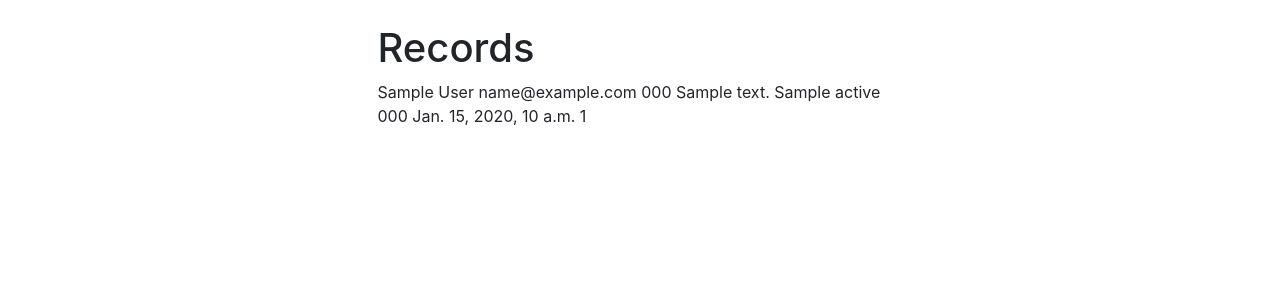
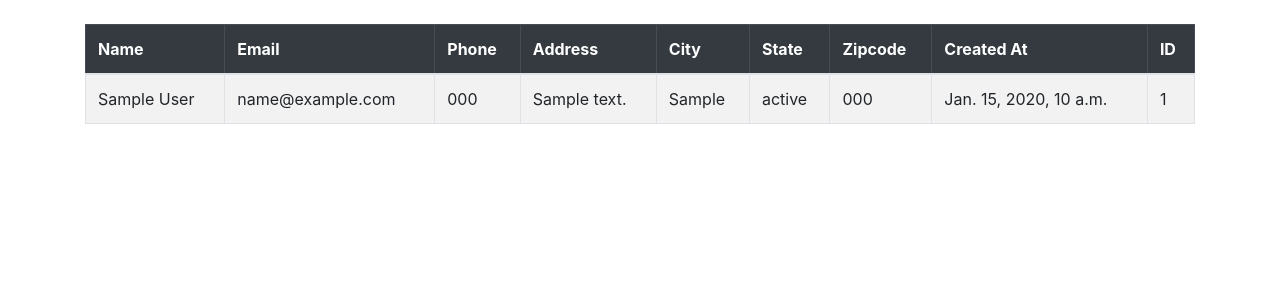
Before and after one commit to fuadeyuboglu/Django-CRM, a Django app: page / in a window 1280 px wide. Shown: the part 56-356 px from the top of the page. Run offline with Django 4.2, Linux system fonts and the light colour scheme; a user stored in the database is signed in; tables that the repository leaves empty hold one stand-in row (values such as "Sample post").

Commit message:
Placed records into bootsrap table

```diff
--- a/website/templates/home.html
+++ b/website/templates/home.html
@@ -2,28 +2,43 @@
 
 {% block content %}
 
-<div class="col-md-6 offset-md-3">
 
 {% if user.is_authenticated %}
 
-<h1>Records</h1>
+
+<table class="table table-striped table-hover table-bordered">
+  <thead class="table-dark">
+    <tr>
+      <th scope="col">Name</th>
+      <th scope="col">Email</th>
+      <th scope="col">Phone</th>
+      <th scope="col">Address</th>
+      <th scope="col">City</th>
+      <th scope="col">State</th>
+      <th scope="col">Zipcode</th>
+      <th scope="col">Created At</th>
+      <th scope="col">ID</th>
+    </tr>
+  </thead>
+  <tbody>
     {% if records %}
       {% for record in records %}
-    {{record.first_name}}
-    {{record.last_name}}
-    {{record.email}}
-    {{record.phone}}
-    {{record.address}}
-    {{record.city}}
-    {{record.state}}
-    {{record.zipcode}}
-    {{record.created_at}}
-    {{record.id}}
-    <br />
+      <tr>
+        <td>{{record.first_name}} {{record.last_name}}</td>
+        <td>{{record.email}}</td>
+        <td>{{record.phone}}</td>
+        <td>{{record.address}}</td>
+        <td>{{record.city}}</td>
+        <td>{{record.state}}</td>
+        <td>{{record.zipcode}}</td>
+        <td>{{record.created_at}}</td>
+        <td>{{record.id}}</td>
+      </tr>
       {% endfor %}
 
     {% endif%}
-
+  </tbody>
+</table>
 
 {% else  %}
 
@@ -42,7 +57,6 @@
         <button type="submit" class="btn btn-secondary">Login</button>
       </form>
 </form>
-</div>
 
 {% endif %}
 
```
Lines whose indentation alone changed are shown as unchanged.
